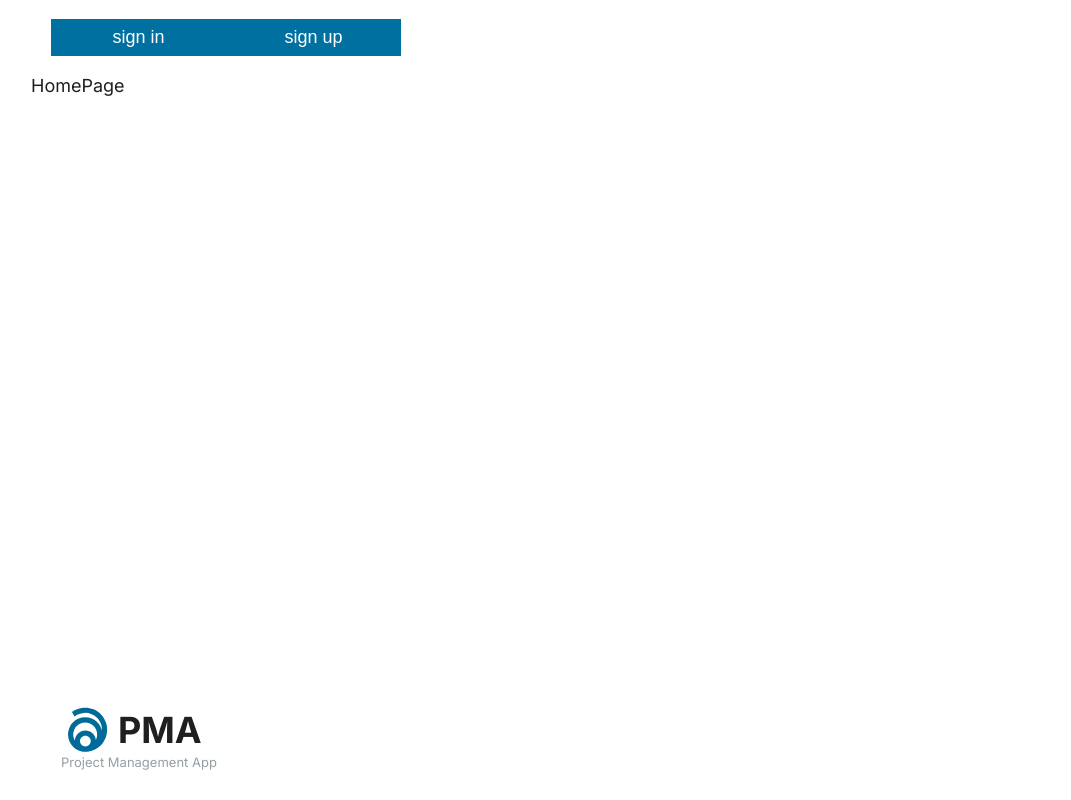
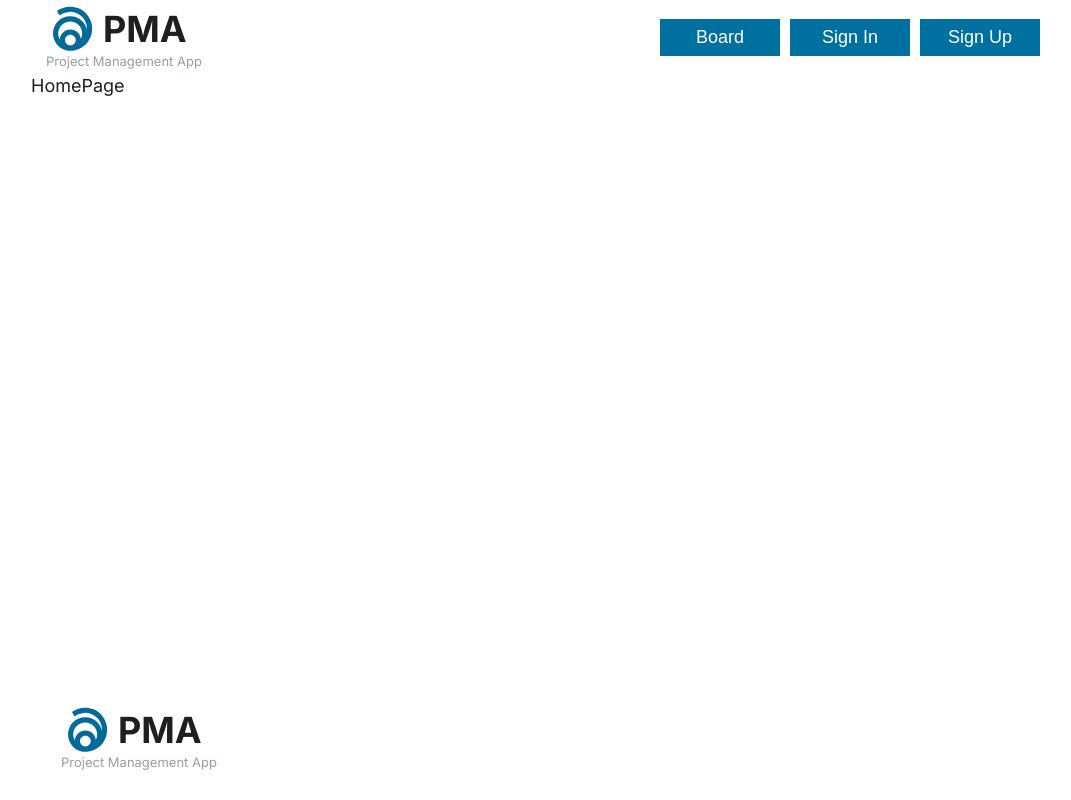
Before and after one commit to pug000/project-management-app, a React (Create React App) app: page /#/ in a window 1280 px wide. Shown: the whole page, without its empty margins (97-1168 px from the left). Built offline with nearby package versions, Linux system fonts and the light colour scheme.

Commit message:
feat: add map headerItems in header, add headerItems interface and variables, add board to json

```diff
--- a/src/components/Header/Header.style.tsx
+++ b/src/components/Header/Header.style.tsx
@@ -1,4 +1,5 @@
 import styled from 'styled-components';
+import { NavLink } from 'react-router-dom';
 
 const HeaderContainer = styled.header`
   height: 75px;
@@ -6,13 +7,20 @@ const HeaderContainer = styled.header`
   display: flex;
   justify-content: space-between;
   align-items: center;
-  padding: 20px;
+  padding: 20px 15px;
+  position: sticky;
 `;
 
 const HeaderContainerElements = styled.div`
   display: flex;
   justify-content: space-between;
   align-items: center;
+  gap: 10px;
 `;
 
-export { HeaderContainer, HeaderContainerElements };
+const HeaderLink = styled(NavLink)`
+  text-decoration: none;
+  color: ${({ theme }) => theme.colors.text};
+`;
+
+export { HeaderContainer, HeaderContainerElements, HeaderLink };
--- a/src/components/Header/Header.tsx
+++ b/src/components/Header/Header.tsx
@@ -1,13 +1,24 @@
 import React from 'react';
 import Button from 'components/Button/Button';
-import { HeaderContainer, HeaderContainerElements } from './Header.style';
+import AppLogo from 'components/AppLogo/AppLogo';
+// import { FaSignInAlt, FaSignOutAlt } from 'react-icons/fa';
+import headerItems from 'utils/variables';
+import { useLocation } from 'react-router-dom';
+import { useTranslation } from 'react-i18next';
+import { HeaderContainer, HeaderContainerElements, HeaderLink } from './Header.style';
 
 function Header() {
+  const location = useLocation();
+  const { t } = useTranslation('translation');
   return (
     <HeaderContainer>
+      <AppLogo />
       <HeaderContainerElements>
-        <Button type="button" text="sign in" />
-        <Button type="button" text="sign up" />
+        {headerItems.map(({ id, text, link }) => (
+          <HeaderLink to={link} key={id}>
+            <Button type="button" width="120px" text={t(text)} />
+          </HeaderLink>
+        ))}
       </HeaderContainerElements>
     </HeaderContainer>
   );
--- a/src/localization/languages.json
+++ b/src/localization/languages.json
@@ -23,6 +23,10 @@
         "text": "Sign In",
         "account": "Don't have an account? Sing Up",
         "auth": "User not founded"
+      },
+      "board": {
+        "title": "Board",
+        "text": "Board"
       },
       "other": {
         "or": "or",
@@ -55,6 +59,10 @@
         "account": "Ещё нет учетной записи? Зарегистрироваться",
         "auth": "Пользователь не найден"
       },
+      "board": {
+        "title": "Доска",
+        "text": "Доска"
+      },
       "other": {
         "or": "или",
         "and": "и"
--- /dev/null
+++ b/src/utils/variables.tsx
@@ -0,0 +1,21 @@
+import { HeaderLink } from '../ts/interfaces';
+
+const headerItems: HeaderLink[] = [
+  {
+    id: 1,
+    text: 'board.text',
+    link: '/board',
+  },
+  {
+    id: 2,
+    text: 'signIn.text',
+    link: '/signin',
+  },
+  {
+    id: 3,
+    text: 'signUp.text',
+    link: '/signup',
+  },
+];
+
+export default headerItems;
```
Also changed, not shown: src/ts/interfaces.ts (+7 -1 lines).
